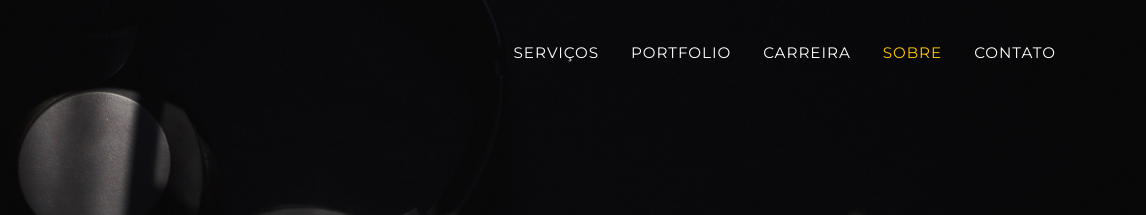
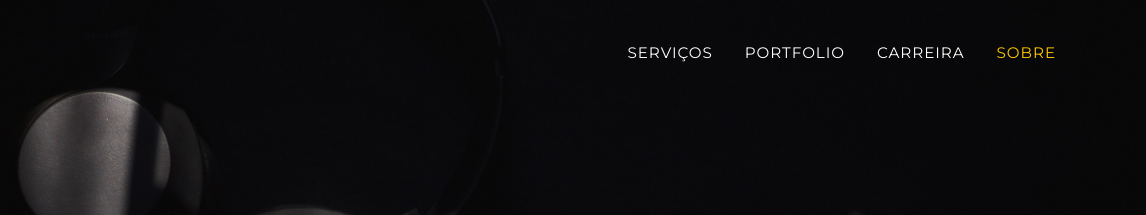
Before and after one commit to bywilliams/site, a plain HTML site: page index.html in a window 1280 px wide. Shown: the top 215 px of the page, 134-1280 px from the left. Drawn offline with nearby package versions, Linux system fonts and the light colour scheme.

Commit message:
remoce contact menu

```diff
--- a/index.html
+++ b/index.html
@@ -45,8 +45,8 @@
                                 href="#portfolio">Portfolio</a></li>
                         <li class="nav-item"><a class="nav-link" href="#about">Carreira</a></li>
                         <li class="nav-item"><a class="nav-link" href="#team">Sobre</a></li>
-                        <li class="nav-item"><a class="nav-link"
-                                href="#contact">Contato</a></li>
+                        <!-- <li class="nav-item"><a class="nav-link"
+                                href="#contact">Contato</a></li> -->
                     </ul>
                 </div>
             </div>
```
